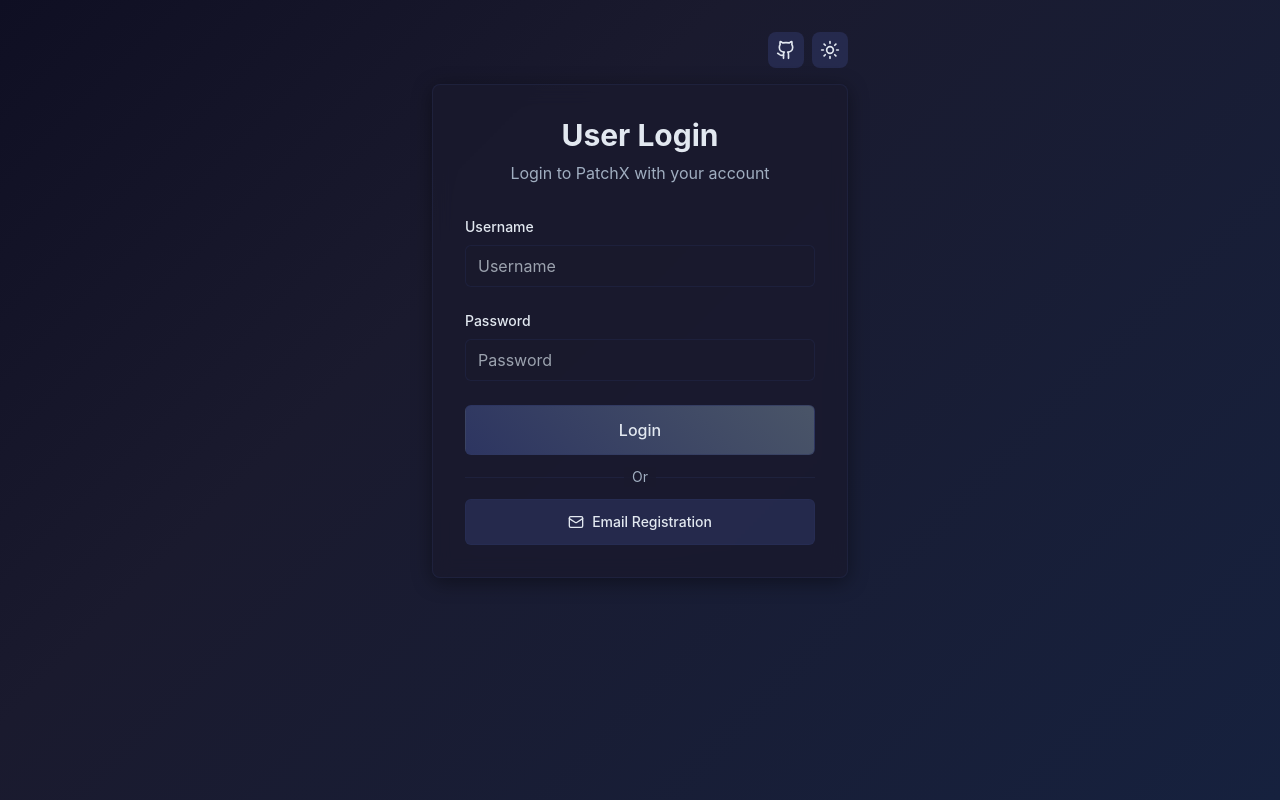
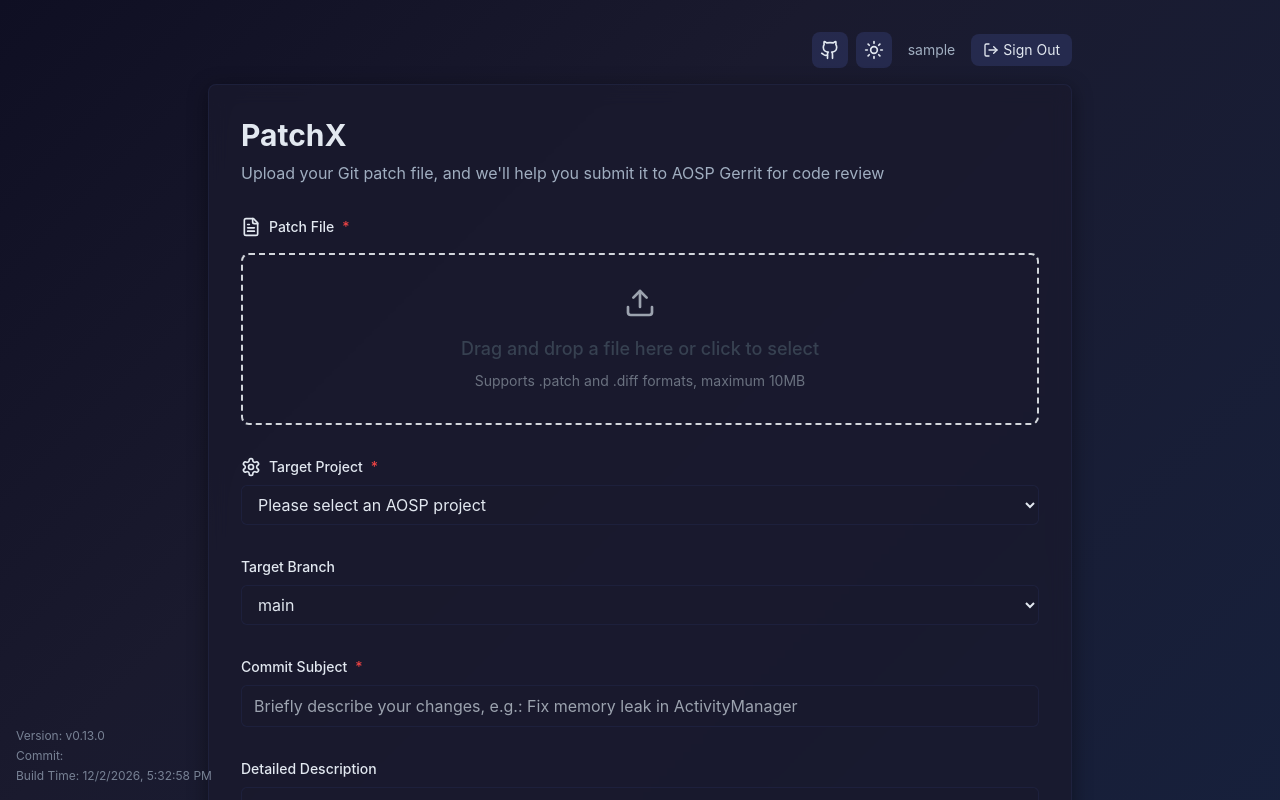
Before and after one commit to ai-patchx/patchx, a React (Vite) app: page /submit in a window 1280 px wide. Before the commit this address led to /login. Shown: the top 800 px of the page. Built offline with nearby package versions, Linux system fonts and the light colour scheme; no server answers; sample sign-in values are in the browser's storage.

Commit message:
fix(auth): fix auth flow for worker users

```diff
--- a/src/App.tsx
+++ b/src/App.tsx
@@ -1,4 +1,4 @@
-import React, { useEffect } from 'react'
+import React, { useEffect, useState } from 'react'
 import { BrowserRouter as Router, Routes, Route, Navigate } from 'react-router-dom'
 import SubmitPage from './pages/SubmitPage'
 import StatusPage from './pages/StatusPage'
@@ -10,6 +10,7 @@
 function App() {
   const { theme } = useTheme()
   const { user, workerUser, checkUser } = useAuthStore()
+  const [authChecked, setAuthChecked] = useState(false)
 
   useEffect(() => {
     // Apply theme class to document root
@@ -18,22 +19,42 @@
   }, [theme])
 
   useEffect(() => {
-    checkUser()
-  }, [checkUser])
+    let mounted = true
+    const initAuth = async () => {
+      await checkUser()
+      if (mounted) {
+        setAuthChecked(true)
+      }
+    }
+    initAuth()
+    return () => {
+      mounted = false
+    }
+    // eslint-disable-next-line react-hooks/exhaustive-deps
+  }, []) // Only run once on mount to initialize auth state
+
+  // Show loading only on initial mount before first auth check
+  if (!authChecked) {
+    return (
+      <div className={`min-h-screen flex items-center justify-center ${theme === 'dark' ? 'bg-gradient-dark' : ''}`}>
+        <div className="text-center">Loading...</div>
+      </div>
+    )
+  }
 
   return (
     <Router>
       <div className={`min-h-screen ${theme === 'dark' ? 'bg-gradient-dark' : ''}`}>
         <Routes>
-          <Route path="/" element={(user || workerUser) ? <Home /> : <Navigate to="/login" replace />} />
-          <Route path="/login" element={<LoginPage />} />
+          <Route path="/" element={<LoginPage />} />
+          <Route path="/home" element={(user || workerUser) ? <Home /> : <Navigate to="/" replace />} />
           <Route
             path="/submit"
-            element={(user || workerUser) ? <SubmitPage /> : <Navigate to="/login" replace />}
+            element={(user || workerUser) ? <SubmitPage /> : <Navigate to="/" replace />}
           />
           <Route
             path="/status/:id"
-            element={(user || workerUser) ? <StatusPage /> : <Navigate to="/login" replace />}
+            element={(user || workerUser) ? <StatusPage /> : <Navigate to="/" replace />}
           />
         </Routes>
       </div>
--- a/src/components/UserInfo.tsx
+++ b/src/components/UserInfo.tsx
@@ -1,11 +1,20 @@
+import { useEffect } from 'react'
 import { useAuthStore } from '@/stores/authStore'
+import { useTheme } from '@/hooks/useTheme'
+import { LogOut } from 'lucide-react'
 
 export default function UserInfo() {
-  const { user, workerUser, signOut } = useAuthStore()
+  const { user, workerUser, signOut, checkUser } = useAuthStore()
+  const { theme } = useTheme()
+
+  // Ensure auth state is checked when component mounts
+  useEffect(() => {
+    checkUser()
+  }, [checkUser])
 
   const handleLogout = async () => {
     await signOut()
-    window.location.href = '/login'
+    window.location.href = '/'
   }
 
   if (!user && !workerUser) {
@@ -15,15 +24,25 @@
   const displayName = user?.email || workerUser?.username || 'User'
 
   return (
-    <div className="flex items-center space-x-4">
-      <div className="text-sm text-gray-700 dark:text-gray-300">
-        Welcome, {displayName}
+    <div className="flex items-center space-x-2">
+      <div className={`text-sm px-2 py-1 rounded ${
+        theme === 'dark'
+          ? 'text-gradient-secondary'
+          : 'text-gray-700'
+      }`}>
+        {displayName}
       </div>
       <button
         onClick={handleLogout}
-        className="text-sm text-blue-600 hover:text-blue-800 dark:text-blue-400 dark:hover:text-blue-300"
+        className={`flex items-center space-x-1 px-3 py-1.5 rounded-lg text-sm transition-colors duration-200 ${
+          theme === 'dark'
+            ? 'bg-gradient-accent text-gradient-primary hover:bg-gradient-highlight'
+            : 'bg-red-600 text-white hover:bg-red-700'
+        }`}
+        title="Sign Out"
       >
-        Sign Out
+        <LogOut className="w-4 h-4" />
+        <span>Sign Out</span>
       </button>
     </div>
   )
--- a/src/stores/authStore.ts
+++ b/src/stores/authStore.ts
@@ -19,7 +19,7 @@
   checkUser: () => Promise<void>
 }
 
-export const useAuthStore = create<AuthState>((set) => ({
+export const useAuthStore = create<AuthState>((set, get) => ({
   user: null,
   workerUser: null,
   loading: false,
@@ -86,8 +86,19 @@
 
   signOut: async () => {
     set({ loading: true, error: null })
-    const supabase = await getSupabaseClient()
-    await supabase.auth.signOut().catch(() => undefined)
+    try {
+      // Only call Supabase signOut if we have a regular user
+      // Worker users don't use Supabase, so skip it for them
+      const currentUser = get().user
+      if (currentUser) {
+        const supabase = await getSupabaseClient()
+        await supabase.auth.signOut().catch(() => undefined)
+      }
+    } catch (error) {
+      // Ignore Supabase errors during logout (e.g., if Supabase is not configured)
+      console.warn('Supabase signOut error (ignored):', error)
+    }
+    // Always clear localStorage and state regardless of user type
     localStorage.removeItem('px_token')
     localStorage.removeItem('px_user')
     set({ user: null, workerUser: null, loading: false })
@@ -95,22 +106,40 @@
 
   checkUser: async () => {
     try {
+      // First check localStorage for worker user (faster and more reliable for worker auth)
+      const token = localStorage.getItem('px_token')
+      const userStr = localStorage.getItem('px_user')
+      if (token && userStr) {
+        try {
+          const wUser = JSON.parse(userStr) as WorkerUser
+          set({ workerUser: wUser, user: null })
+          return
+        } catch (parseError) {
+          // If parsing fails, clear invalid data
+          localStorage.removeItem('px_token')
+          localStorage.removeItem('px_user')
+        }
+      }
+
+      // Then check Supabase for regular user
       const supabase = await getSupabaseClient()
-      const { data: { user } } = await supabase.auth.getUser()
-      if (user) {
+      const { data: { user }, error } = await supabase.auth.getUser()
+      if (user && !error) {
         set({ user, workerUser: null })
         return
       }
+
+      // Only clear state if we've checked both and found nothing
+      if (!token && !user) {
+        set({ user: null, workerUser: null })
+      }
+    } catch (error) {
+      // Only clear state on error if we don't have valid localStorage data
       const token = localStorage.getItem('px_token')
       const userStr = localStorage.getItem('px_user')
-      if (token && userStr) {
-        const wUser = JSON.parse(userStr) as WorkerUser
-        set({ workerUser: wUser, user: null })
-        return
+      if (!token || !userStr) {
+        set({ user: null, workerUser: null })
       }
-      set({ user: null, workerUser: null })
-    } catch {
-      set({ user: null, workerUser: null })
     }
   }
 }))
```
